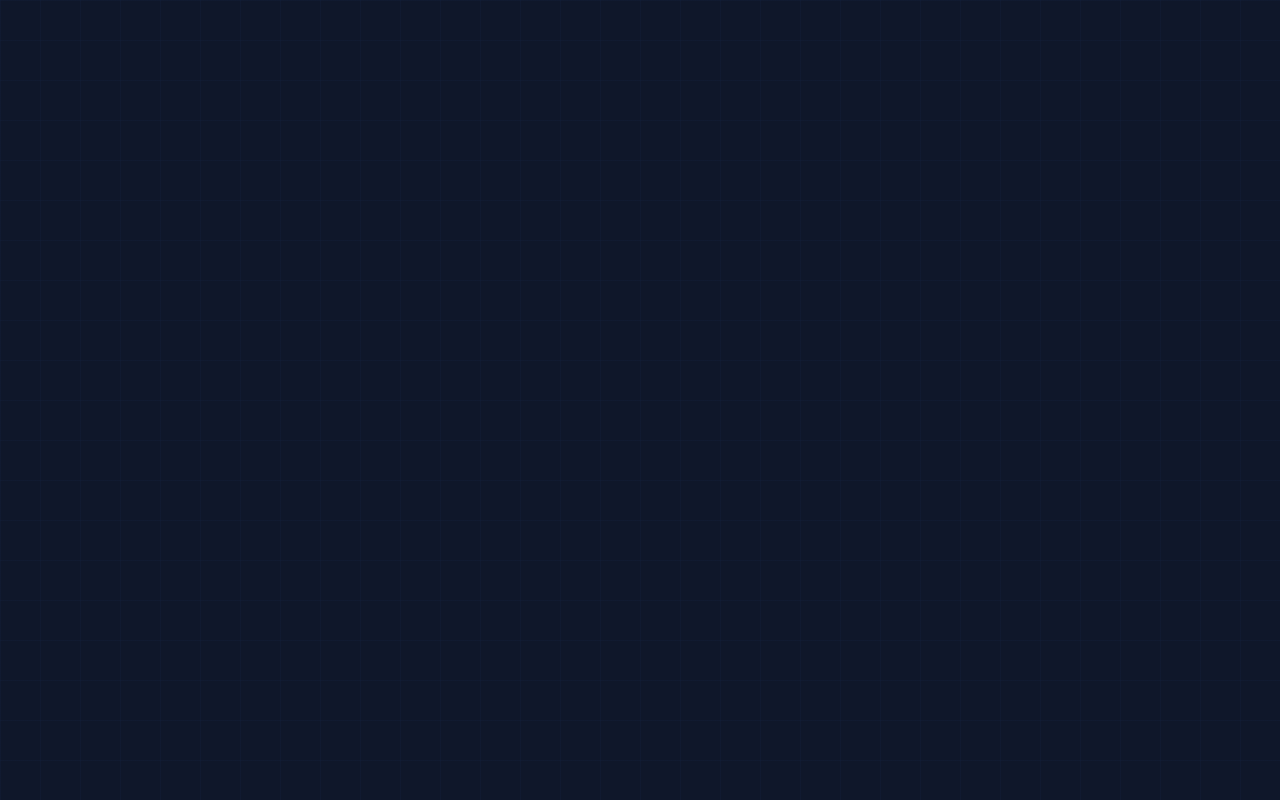
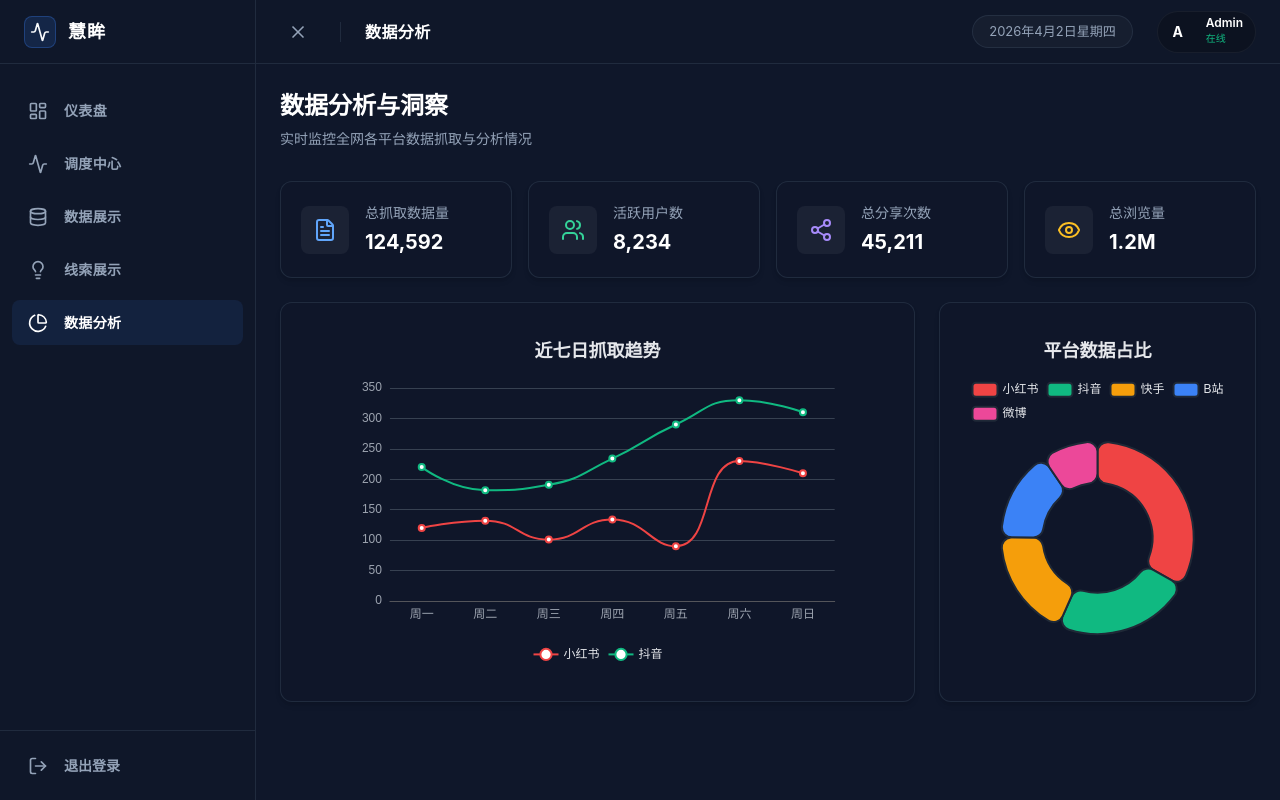
Before and after one commit to frost77r/MediaCrawler-web, a Vue app: page /analysis in a window 1280 px wide. Before the commit this address had no page. Built offline with nearby package versions, Linux system fonts and the light colour scheme; sample sign-in values are in the browser's storage.

Commit message:
新增页面

```diff
--- a/package.json
+++ b/package.json
@@ -11,6 +11,7 @@
   "dependencies": {
     "@element-plus/icons-vue": "^2.3.2",
     "axios": "^1.14.0",
+    "echarts": "^6.0.0",
     "element-plus": "^2.13.6",
     "lucide-vue-next": "^1.0.0",
     "pinia": "^3.0.4",
--- a/src/components/DataViewer.vue
+++ b/src/components/DataViewer.vue
@@ -1,5 +1,5 @@
 <script setup lang="ts">
-import { ref, computed } from 'vue';
+import { ref, computed, onMounted, watch } from 'vue';
 import { Database, Search, User, Heart, MessageSquare, Calendar, Plus } from 'lucide-vue-next';
 import { dataApi } from '../api';
 import type { Note, Comment } from '../types';
@@ -77,6 +77,16 @@ const loadNotes = async () => {
     loadingNotes.value = false;
   }
 };
+
+// 进入页面时自动加载
+onMounted(() => {
+  loadNotes();
+});
+
+// 切换平台时自动重新加载
+watch(platform, () => {
+  loadNotes();
+});
 
 const selectNote = async (note: Note) => {
   let id: string | number = '';
@@ -177,7 +187,7 @@ const openNoteDetail = (note: Note) => {
       <!-- Note List -->
       <div class="note-list">
         <div v-if="notes.length === 0" class="empty-hint">
-          {{ loadingNotes ? '⏳ 正在加载中...' : '请选择平台并点击"从数据库加载"' }}
+          {{ loadingNotes ? '⏳ 正在加载中...' : '暂无数据' }}
         </div>
         <template v-else>
           <div class="count-label">共 {{ filteredNotes.length }} 条记录</div>
--- a/src/layouts/MainLayout.vue
+++ b/src/layouts/MainLayout.vue
@@ -8,7 +8,8 @@ import {
   Lightbulb,
   LogOut,
   Menu,
-  X
+  X,
+  PieChart
 } from 'lucide-vue-next';
 import { useAuthStore } from '../store/auth';
 
@@ -22,6 +23,7 @@ const navItems = [
   { name: '调度中心', path: '/dispatch', icon: Activity },
   { name: '数据展示', path: '/data', icon: Database },
   { name: '线索展示', path: '/clue', icon: Lightbulb },
+  { name: '数据分析', path: '/analysis', icon: PieChart },
 ];
 
 const handleLogout = () => {
--- a/src/router/index.ts
+++ b/src/router/index.ts
@@ -6,6 +6,7 @@ import Home from '../views/Home.vue';
 import Dispatch from '../views/Dispatch.vue';
 import DataView from '../views/DataView.vue';
 import ClueView from '../views/ClueView.vue';
+import AnalysisView from '../views/AnalysisView.vue';
 
 const router = createRouter({
   history: createWebHistory(),
@@ -43,6 +44,12 @@ const router = createRouter({
           name: 'clue',
           component: ClueView,
           meta: { requiresAuth: true }
+        },
+        {
+          path: 'analysis',
+          name: 'analysis',
+          component: AnalysisView,
+          meta: { requiresAuth: true }
         }
       ]
     }
--- /dev/null
+++ b/src/views/AnalysisView.vue
@@ -0,0 +1,236 @@
+<script setup lang="ts">
+import { ref, onMounted, onUnmounted, shallowRef } from 'vue';
+import * as echarts from 'echarts';
+import { Users, FileText, Share2, Eye } from 'lucide-vue-next';
+
+const chart1Ref = ref<HTMLElement | null>(null);
+const chart2Ref = ref<HTMLElement | null>(null);
+const chart1 = shallowRef<echarts.ECharts | null>(null);
+const chart2 = shallowRef<echarts.ECharts | null>(null);
+
+const stats = [
+  { title: '总抓取数据量', value: '124,592', icon: FileText, color: '#60a5fa' },
+  { title: '活跃用户数', value: '8,234', icon: Users, color: '#34d399' },
+  { title: '总分享次数', value: '45,211', icon: Share2, color: '#a78bfa' },
+  { title: '总浏览量', value: '1.2M', icon: Eye, color: '#fbbf24' },
+];
+
+const initCharts = () => {
+  if (chart1Ref.value) {
+    chart1.value = echarts.init(chart1Ref.value);
+    chart1.value.setOption({
+      title: { text: '近七日抓取趋势', textStyle: { color: '#e5e7eb' } },
+      tooltip: { trigger: 'axis' },
+      xAxis: {
+        type: 'category',
+        data: ['周一', '周二', '周三', '周四', '周五', '周六', '周日'],
+        axisLabel: { color: '#9ca3af' }
+      },
+      yAxis: {
+        type: 'value',
+        axisLabel: { color: '#9ca3af' },
+        splitLine: { lineStyle: { color: '#374151' } }
+      },
+      series: [
+        {
+          name: '小红书',
+          data: [120, 132, 101, 134, 90, 230, 210],
+          type: 'line',
+          smooth: true,
+          itemStyle: { color: '#ef4444' }
+        },
+        {
+          name: '抖音',
+          data: [220, 182, 191, 234, 290, 330, 310],
+          type: 'line',
+          smooth: true,
+          itemStyle: { color: '#10b981' }
+        }
+      ],
+      legend: { data: ['小红书', '抖音'], textStyle: { color: '#e5e7eb' } }
+    });
+  }
+
+  if (chart2Ref.value) {
+    chart2.value = echarts.init(chart2Ref.value);
+    chart2.value.setOption({
+      title: { text: '平台数据占比', textStyle: { color: '#e5e7eb' } },
+      tooltip: { trigger: 'item' },
+      legend: { top: '15%', left: 'center', textStyle: { color: '#e5e7eb' } },
+      series: [
+        {
+          name: '数据来源',
+          type: 'pie',
+          radius: ['40%', '70%'],
+          center: ['50%', '60%'],
+          avoidLabelOverlap: false,
+          itemStyle: {
+            borderRadius: 10,
+            borderColor: '#1f2937',
+            borderWidth: 2
+          },
+          label: { show: false, position: 'center' },
+          emphasis: {
+            label: { show: true, fontSize: '20', fontWeight: 'bold' }
+          },
+          labelLine: { show: false },
+          data: [
+            { value: 1048, name: '小红书', itemStyle: { color: '#ef4444' } },
+            { value: 735, name: '抖音', itemStyle: { color: '#10b981' } },
+            { value: 580, name: '快手', itemStyle: { color: '#f59e0b' } },
+            { value: 484, name: 'B站', itemStyle: { color: '#3b82f6' } },
+            { value: 300, name: '微博', itemStyle: { color: '#ec4899' } }
+          ]
+        }
+      ]
+    });
+  }
+};
+
+const resizeCharts = () => {
+  chart1.value?.resize();
+  chart2.value?.resize();
+};
+
+onMounted(() => {
+  initCharts();
+  window.addEventListener('resize', resizeCharts);
+});
+
+onUnmounted(() => {
+  window.removeEventListener('resize', resizeCharts);
+  chart1.value?.dispose();
+  chart2.value?.dispose();
+});
+</script>
+
+<template>
+  <div class="analysis-container">
+    <div class="header">
+      <h1 class="title">数据分析与洞察</h1>
+      <p class="subtitle">实时监控全网各平台数据抓取与分析情况</p>
+    </div>
+
+    <!-- Stats Cards -->
+    <div class="stats-grid">
+      <div v-for="stat in stats" :key="stat.title" class="stat-card glass-panel">
+        <div class="stat-icon-wrapper">
+          <component :is="stat.icon" class="stat-icon" :style="{ color: stat.color }" />
+        </div>
+        <div class="stat-content">
+          <div class="stat-title">{{ stat.title }}</div>
+          <div class="stat-value">{{ stat.value }}</div>
+        </div>
+      </div>
+    </div>
+
+    <!-- Charts -->
+    <div class="charts-grid">
+      <div class="chart-card glass-panel">
+        <div ref="chart1Ref" class="chart-container"></div>
+      </div>
+      <div class="chart-card glass-panel chart-pie">
+        <div ref="chart2Ref" class="chart-container"></div>
+      </div>
+    </div>
+  </div>
+</template>
+
+<style scoped>
+.analysis-container {
+  padding: 1.5rem;
+  display: flex;
+  flex-direction: column;
+  gap: 1.5rem;
+  color: var(--text-main);
+}
+
+.header {
+  margin-bottom: 0.5rem;
+}
+
+.title {
+  font-size: 1.5rem;
+  font-weight: 600;
+  color: #ffffff;
+  margin-bottom: 0.25rem;
+}
+
+.subtitle {
+  color: var(--text-muted);
+  font-size: 0.875rem;
+}
+
+.glass-panel {
+  background-color: var(--glass-bg, rgba(255, 255, 255, 0.05));
+  border: 1px solid var(--glass-border, rgba(255, 255, 255, 0.1));
+  border-radius: 0.75rem;
+  box-shadow: 0 4px 6px -1px rgba(0, 0, 0, 0.1), 0 2px 4px -1px rgba(0, 0, 0, 0.06);
+}
+
+.stats-grid {
+  display: grid;
+  grid-template-columns: repeat(1, 1fr);
+  gap: 1rem;
+}
+@media (min-width: 640px) {
+  .stats-grid { grid-template-columns: repeat(2, 1fr); }
+}
+@media (min-width: 1024px) {
+  .stats-grid { grid-template-columns: repeat(4, 1fr); }
+}
+
+.stat-card {
+  display: flex;
+  align-items: center;
+  padding: 1.25rem;
+  gap: 1rem;
+  transition: transform 0.2s, box-shadow 0.2s;
+}
+.stat-card:hover {
+  transform: translateY(-2px);
+  box-shadow: 0 10px 15px -3px rgba(0, 0, 0, 0.1), 0 4px 6px -2px rgba(0, 0, 0, 0.05);
+}
+
+.stat-icon-wrapper {
+  padding: 0.75rem;
+  border-radius: 0.5rem;
+  background-color: rgba(255, 255, 255, 0.05);
+}
+
+.stat-icon {
+  width: 1.5rem;
+  height: 1.5rem;
+}
+
+.stat-title {
+  font-size: 0.875rem;
+  color: var(--text-muted, #9ca3af);
+  margin-bottom: 0.25rem;
+}
+
+.stat-value {
+  font-size: 1.25rem;
+  font-weight: 700;
+  color: #ffffff;
+}
+
+.charts-grid {
+  display: grid;
+  grid-template-columns: 1fr;
+  gap: 1.5rem;
+}
+@media (min-width: 1024px) {
+  .charts-grid { grid-template-columns: 2fr 1fr; }
+}
+
+.chart-card {
+  padding: 1.25rem;
+  height: 400px;
+}
+
+.chart-container {
+  width: 100%;
+  height: 100%;
+}
+</style>
--- a/src/views/DataView.vue
+++ b/src/views/DataView.vue
@@ -1,5 +1,4 @@
 <script setup lang="ts">
-import { Database } from 'lucide-vue-next';
 import DataViewer from '../components/DataViewer.vue';
 </script>
 
```
Also changed, not shown: 1 other file (tests, documents, lock files or other folders).
